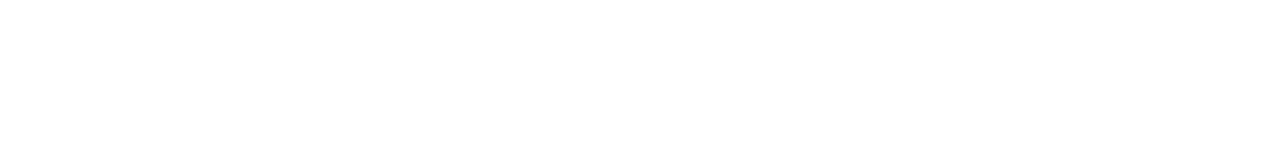
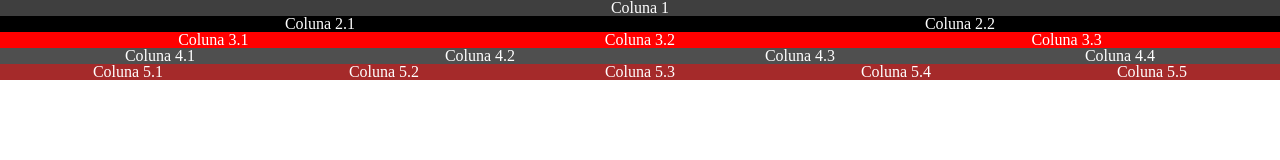
Before and after one commit to pedrovsfelix/helloworld, a plain HTML site: page index.html in a window 1280 px wide. Drawn offline with Linux system fonts and the light colour scheme.

Commit message:
Validacao3

```diff
--- /dev/null
+++ b/index.css
@@ -0,0 +1,41 @@
+.row-1 {
+    display: flex;
+    flex-flow: row wrap;
+}
+
+.col-1 {
+    width: 100%;
+    text-align: center;
+    color: #fff;
+    background-color: #3f3f3f;
+
+}
+
+.col-2 {
+    width: 50%;
+    text-align: center;
+    color: #FFFFFF;
+    background-color: #000000;
+}
+
+.col-3 {
+    width: 33.33%;
+    text-align: center;
+    color: #FFFFFF;
+    background-color: red;
+
+}
+
+.col-4 {
+    width: 25%;
+    text-align: center;
+    color: #fff;
+    background-color: #4F4F4F;
+}
+
+.col-5 {
+    width: 20%;
+    text-align: center;
+    color: #fff;
+    background-color: brown;
+}
--- a/index.html
+++ b/index.html
@@ -1,14 +1,83 @@
 <!DOCTYPE html>
 <html lang="pt-br">
+
 <head>
     <meta charset="UTF-8">
     <meta http-equiv="X-UA-Compatible" content="IE=edge">
     <meta name="viewport" content="width=device-width, initial-scale=1.0">
     <link rel="stylesheet" href="reset.css">
-    <link rel="stylesheet" href="">
+    <link rel="stylesheet" href="index.css">
     <title>TestandoDivs</title>
 </head>
+
 <body>
+    <div class="container-1">
+        <div class="row-1">
+            <div class="col-1">
+                Coluna 1
+            </div>
 
+            <div class="col-2">
+                Coluna 2.1
+            </div>
+
+            <div class="col-2">
+                Coluna 2.2
+            </div>
+
+            <div class="col-3">
+                Coluna 3.1
+            </div>
+
+            <div class="col-3">
+                Coluna 3.2
+            </div>
+
+            <div class="col-3">
+                Coluna 3.3
+            </div>
+
+            <div class="col-4">
+                Coluna 4.1
+            </div>
+
+            <div class="col-4">
+                Coluna 4.2
+            </div>
+
+            <div class="col-4">
+                Coluna 4.3
+            </div>
+
+            <div class="col-4">
+                Coluna 4.4
+            </div>
+
+            <div class="col-5">
+                Coluna 5.1
+            </div>
+
+            <div class="col-5">
+                Coluna 5.2
+            </div>
+
+            <div class="col-5">
+                Coluna 5.3
+            </div>
+
+            <div class="col-5">
+                Coluna 5.4
+            </div>
+
+            <div class="col-5">
+                Coluna 5.5
+            </div>
+
+            <div class="container-2">
+
+            </div>
+        </div>
+    </div>
 </body>
+
 </html>
```
